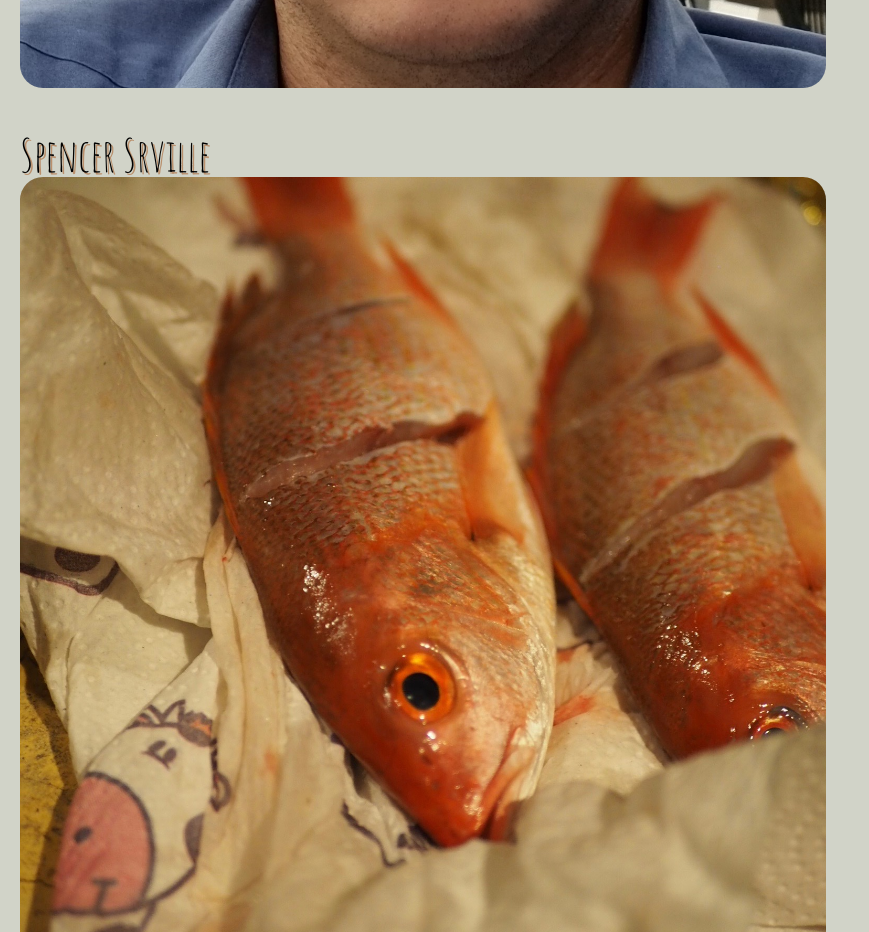
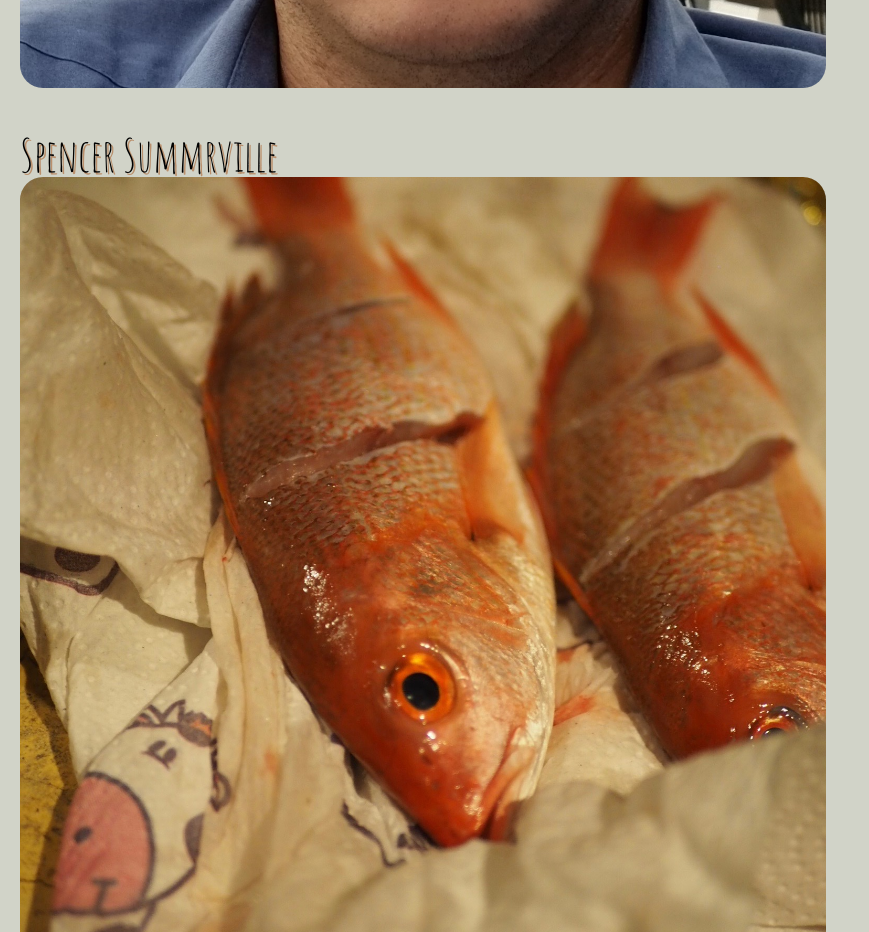
Before and after one commit to andrewbastian/cookbook-marketing, a plain HTML site: page about.html in a window 1280 px wide. Shown: the part 3020-3952 px from the top of the page, without its empty margins (0-869 px from the left). Drawn offline with Linux system fonts and the light colour scheme.

Commit message:
more about spencer

```diff
--- a/about.html
+++ b/about.html
@@ -110,7 +110,7 @@
 </div>
 <!-- 4 -->
 <div class= "mains" id="main">
-<h2>Spencer Srville</h2>
+<h2>Spencer Summrville</h2>
 
 
 
```
